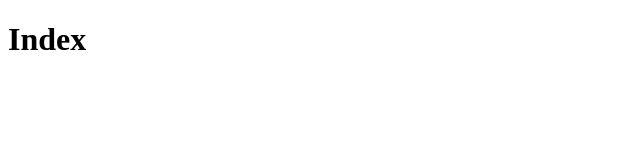
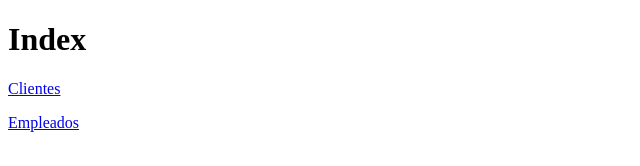
Before and after one commit to cposada23/dojoGit, a plain HTML site: page index.html in a window 1280 px wide. Shown: the whole page, without its empty margins (0-640 px from the left). Drawn offline with Linux system fonts and the light colour scheme.

Commit message:
add links to empleados, clientes

```diff
--- a/index.html
+++ b/index.html
@@ -5,5 +5,8 @@
 </head>
 <body>
 <h1>Index</h1>
+<p><a href="./clientes.html">Clientes</a></p>
+
+<p><a href="./empleados.html">Empleados</a></p>
 </body>
 </html>
```
